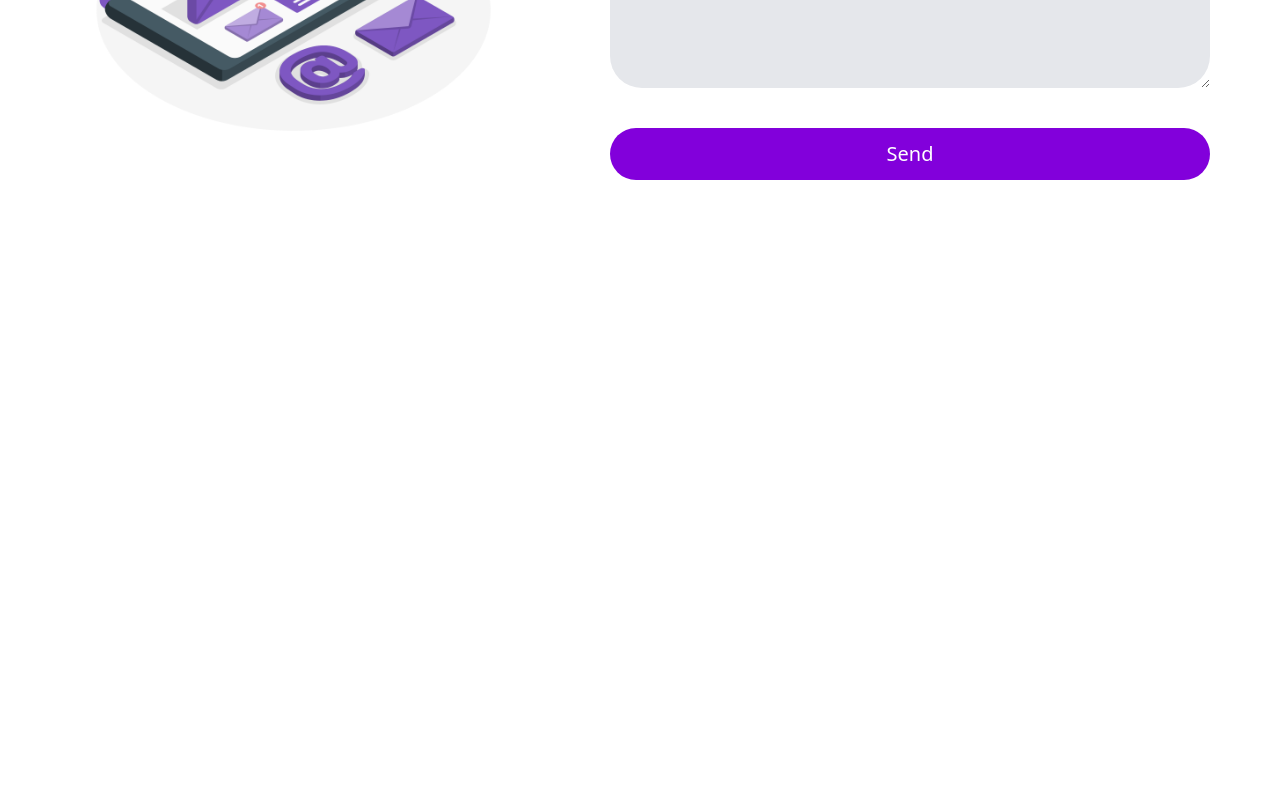
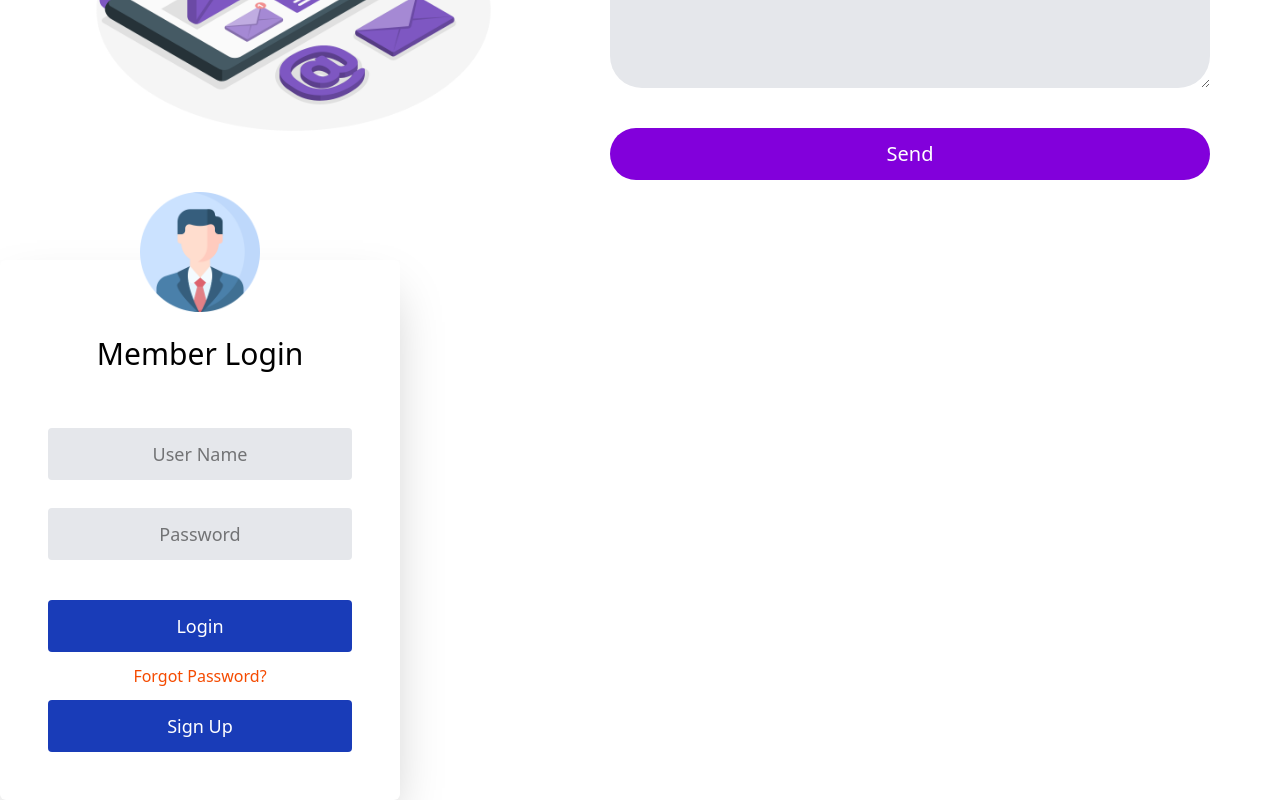
Before and after one commit to ravikanttarare95/ravi-ro-tailwind, a React (Vite) app: page / in a window 1280 px wide. Shown: the part 2336-3136 px from the top of the page. Before the commit the page ends 2596 px from the top, so only its background shows below. Built offline with nearby package versions, Linux system fonts and the light colour scheme.

Commit message:
Created Login Form

```diff
--- a/src/App.jsx
+++ b/src/App.jsx
@@ -10,10 +10,10 @@ import SummaryCard from "./Components/SummaryCard.jsx";
 import SummaryCardPhoto1 from "./../public/summary-membrane.jpg";
 import SummaryCardPhoto2 from "./../public/summary-shingle.jpg";
 import SummaryCardPhoto3 from "./../public/summary-insulation.jpg";
-import { ButtonTertiary } from "./Components/Button.jsx";
-
+import Button from "./Components/Button.jsx";
 import MailImg from "./../public/mail-img.png";
 import ContactForm from "./Components/ContactForm.jsx";
+import LoginForm from "./Components/LoginForm.jsx";
 
 function App() {
   return (
@@ -100,8 +100,8 @@ function App() {
             SummaryCardPhoto={SummaryCardPhoto3}
           />
         </div>
-        <div className="pt-15 flex justify-center">
-          <ButtonTertiary btnTitle={"All Projects"} />
+        <div className="pt-15 flex justify-center flex-col max-w-110 mx-auto">
+          <Button btnTitle={"All Projects"} />
         </div>
       </div>
       <div className="flex flex-wrap justify-around my-20 px-5">
@@ -112,6 +112,8 @@ function App() {
           <ContactForm />
         </div>
       </div>
+
+      <LoginForm />
     </div>
   );
 }
--- a/src/Components/Button.jsx
+++ b/src/Components/Button.jsx
@@ -33,7 +33,7 @@ function ButtonSecondary({ btnTitle }) {
 function ButtonTertiary({ btnTitle }) {
   return (
     <>
-      <button className="border-2 py-1 max-w-110 w-[100%] border-gray-300 text-gray-400 hover:shadow-xl cursor-pointer hover:text-white duration-300">
+      <button className=" py-3 bg-blue-800 hover:bg-blue-900  rounded-sm text-white text-lg hover:shadow-md cursor-pointer duration-300">
         {btnTitle}
       </button>
     </>
--- /dev/null
+++ b/src/Components/LoginForm.jsx
@@ -0,0 +1,33 @@
+import React from "react";
+import { ButtonTertiary } from "./Button";
+import ProfileIcon from "./../../public/profile.png";
+
+function LoginForm() {
+  return (
+    <div className="relative p-12 shadow-2xl rounded-md max-w-100 flex flex-col gap-7 text-center">
+      <img
+        src={ProfileIcon}
+        alt="Icon"
+        className="absolute -top-1/8 left-1/2 -translate-x-1/2 w-30"
+      />
+      <h1 className="text-3xl my-7">Member Login</h1>
+      <input
+        type="text"
+        placeholder="User Name"
+        className="bg-gray-200 py-3 px-6 text-lg text-center rounded-sm"
+      />
+      <input
+        type="password"
+        placeholder="Password"
+        className="bg-gray-200 py-3 px-6 text-lg text-center rounded-sm"
+      />
+      <div className="w-full flex flex-col gap-3 mt-3">
+        <ButtonTertiary btnTitle={"Login"} />
+        <p className="text-orange-600 cursor-pointer">Forgot Password?</p>
+        <ButtonTertiary btnTitle={"Sign Up"} />
+      </div>
+    </div>
+  );
+}
+
+export default LoginForm;
```
Also changed, not shown: public/profile.png (added).
